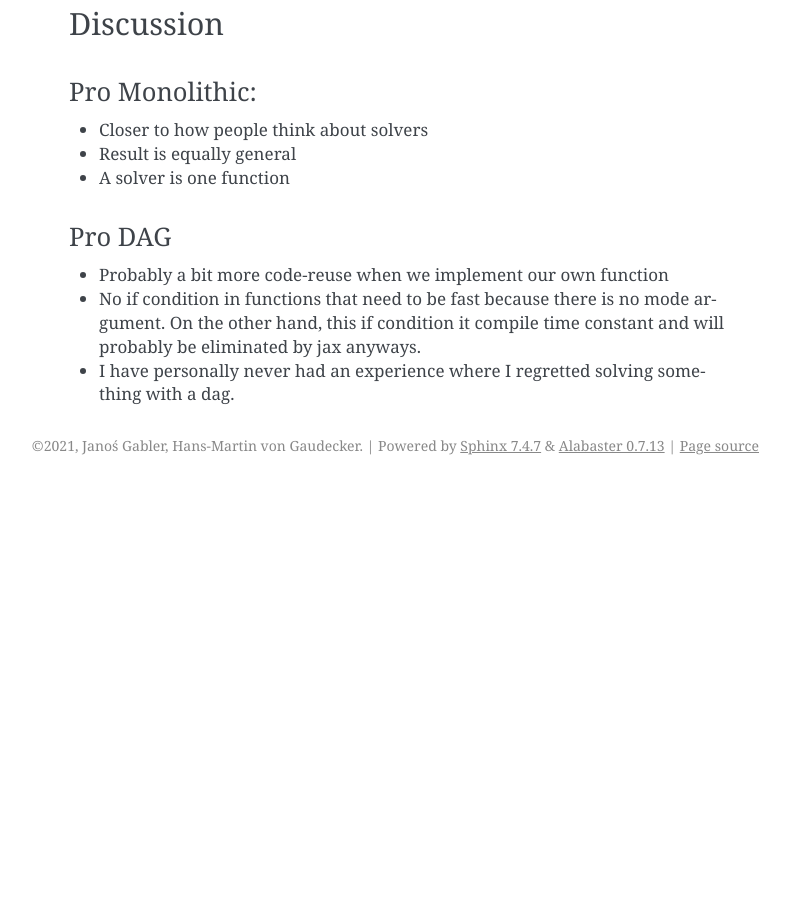
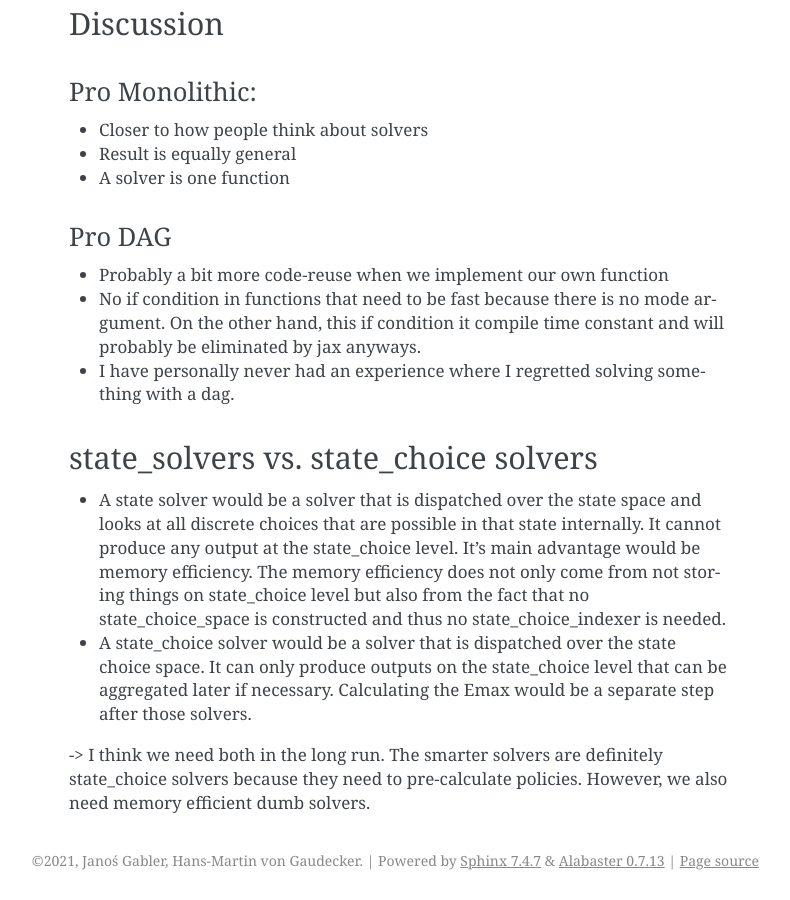
Before and after one commit to OpenSourceEconomics/lcm, a Sphinx documentation site: the page built from docs/source/design_notes/solver_interface.rst, in a window 1280 px wide and 900 px high, scrolled down 3056 px. Shown: the whole window, without its empty margins (351-1141 px from the left). Built offline with Sphinx 7.4.7, drawn with Linux system fonts in a browser that asks for light colours; before the commit the page ends 3541 px from its top, so only the background shows below that; some of the changed text lies outside the part shown.

Commit message:
Add section on state vs. state_choice_solvers.

```diff
--- a/docs/source/design_notes/solver_interface.rst
+++ b/docs/source/design_notes/solver_interface.rst
@@ -154,3 +154,21 @@ Pro DAG
   be eliminated by jax anyways.
 - I have personally never had an experience where I regretted solving something with
   a dag.
+
+
+state_solvers vs. state_choice solvers
+--------------------------------------
+
+- A state solver would be a solver that is dispatched over the state space and looks
+  at all discrete choices that are possible in that state internally. It cannot produce
+  any output at the state_choice level. It's main advantage would be memory efficiency.
+  The memory efficiency does not only come from not storing things on state_choice level
+  but also from the fact that no state_choice_space is constructed and thus no
+  state_choice_indexer is needed.
+- A state_choice solver would be a solver that is dispatched over the state choice
+  space. It can only produce outputs on the state_choice level that can be aggregated
+  later if necessary. Calculating the Emax would be a separate step after those solvers.
+
+-> I think we need both in the long run. The smarter solvers are definitely
+state_choice solvers because they need to pre-calculate policies. However, we also need
+memory efficient dumb solvers.
```
